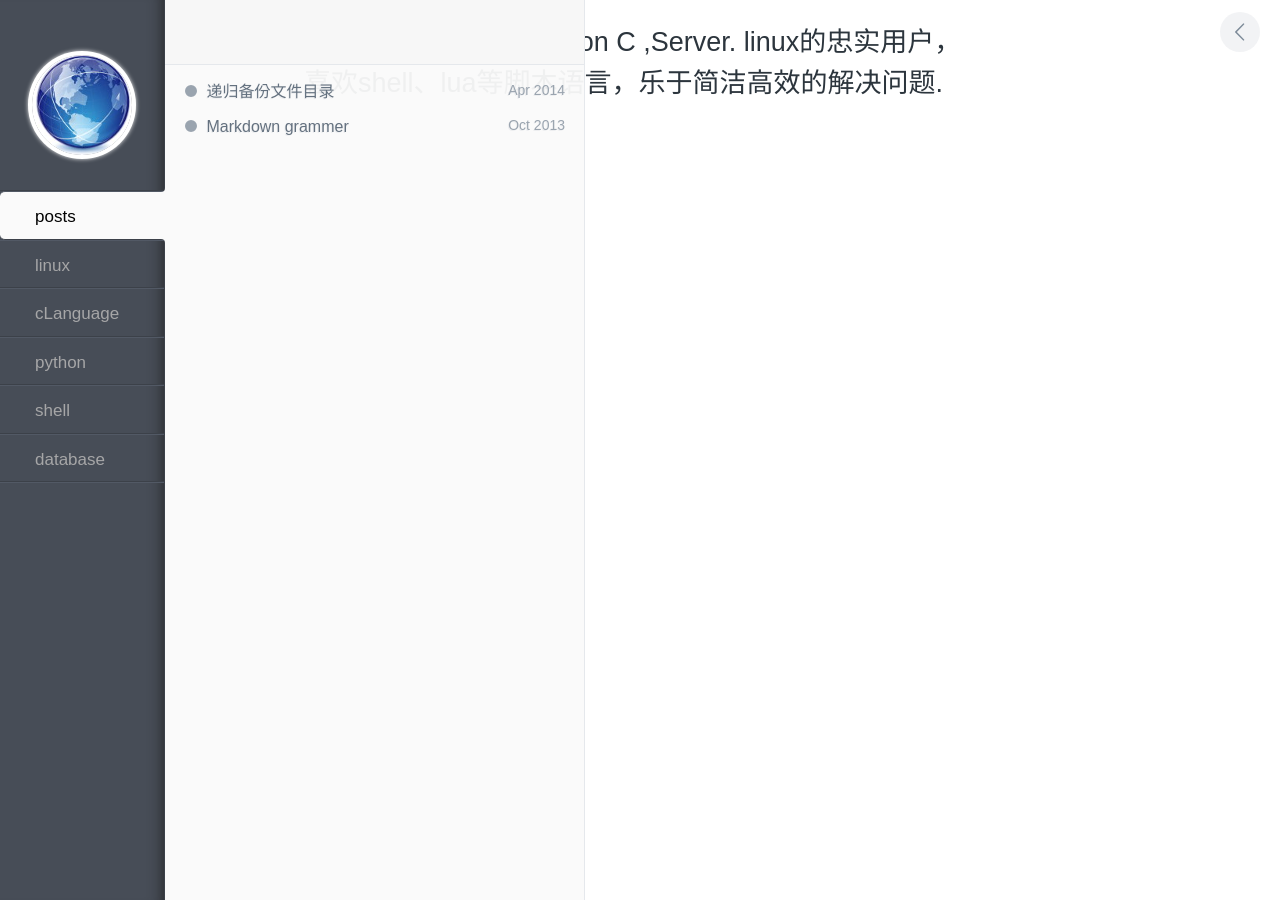
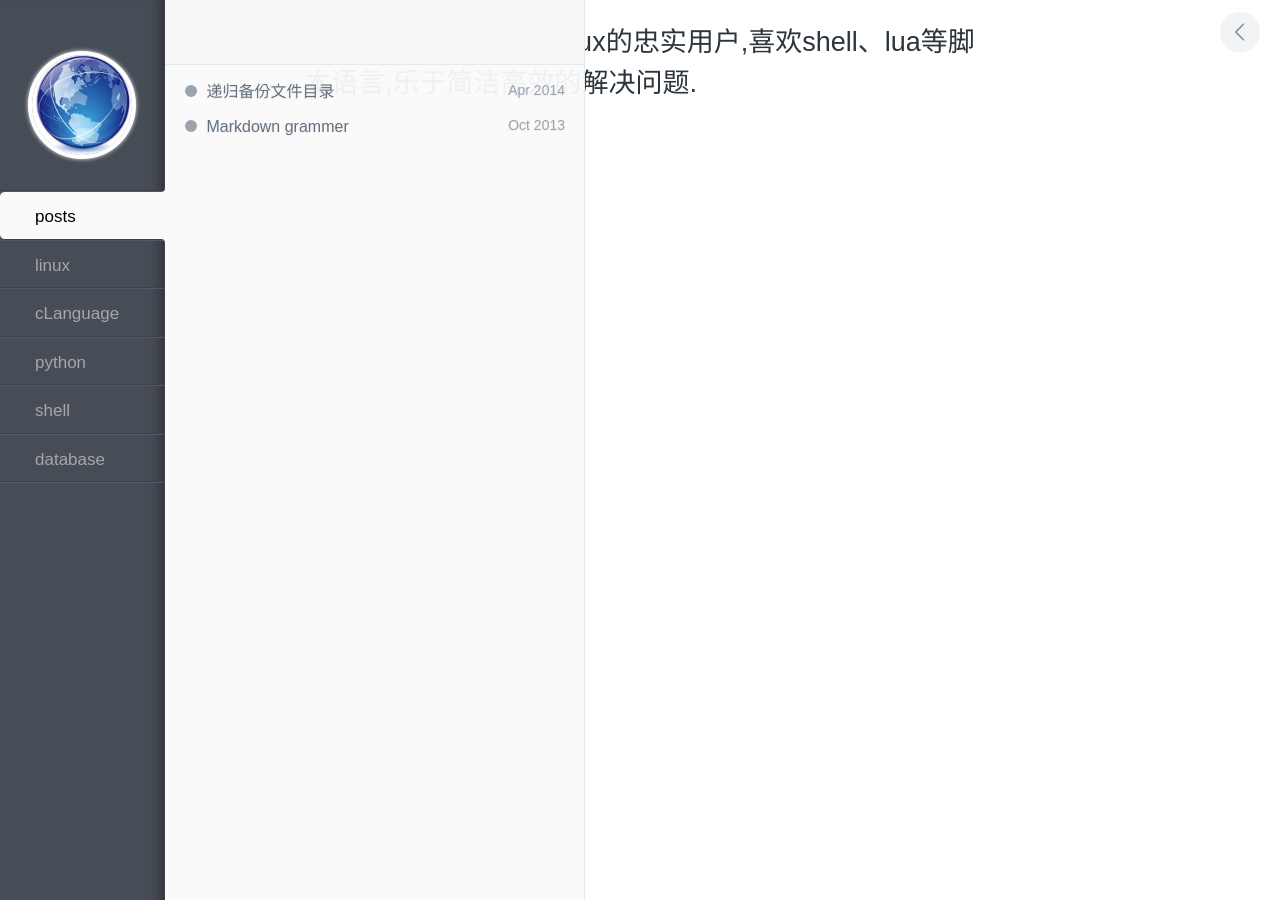
Before and after one commit to segcoredump/segdump.github.io, a Jekyll site: the page built from index.html, in a window 1280 px wide. Built offline with Jekyll 4.4.1, drawn with Linux system fonts in a browser that asks for light colours; nearby versions of some CDN libraries; library files that are not in the unit come from our copies; Markdown is read by kramdown in place of the engine named in the settings; the list of posts is cut into pages by our own code.

Commit message:
about me

```diff
--- a/_config.yml
+++ b/_config.yml
@@ -13,4 +13,4 @@ safe: true
 paginate: 20
 about: "Focus on C ,Server.
 
-linux的忠实用户，喜欢shell、lua等脚本语言，乐于简洁高效的解决问题."
+linux的忠实用户,喜欢shell、lua等脚本语言,乐于简洁高效的解决问题."
--- a/index.html
+++ b/index.html
@@ -4,8 +4,8 @@ title: segment dump|HomePage
 ---
 
 <article id="post__content">
-  <h2 id="post__title">segment dump.
+  <h2 id="post__title">
 
-Focus on C ,Server.
-linux的忠实用户，喜欢shell、lua等脚本语言，乐于简洁高效的解决问题.</h2>
+		Focus on C ,Server.
+		linux的忠实用户,喜欢shell、lua等脚本语言,乐于简洁高效的解决问题.</h2>
 </article> <!-- end #post__content -->
```
